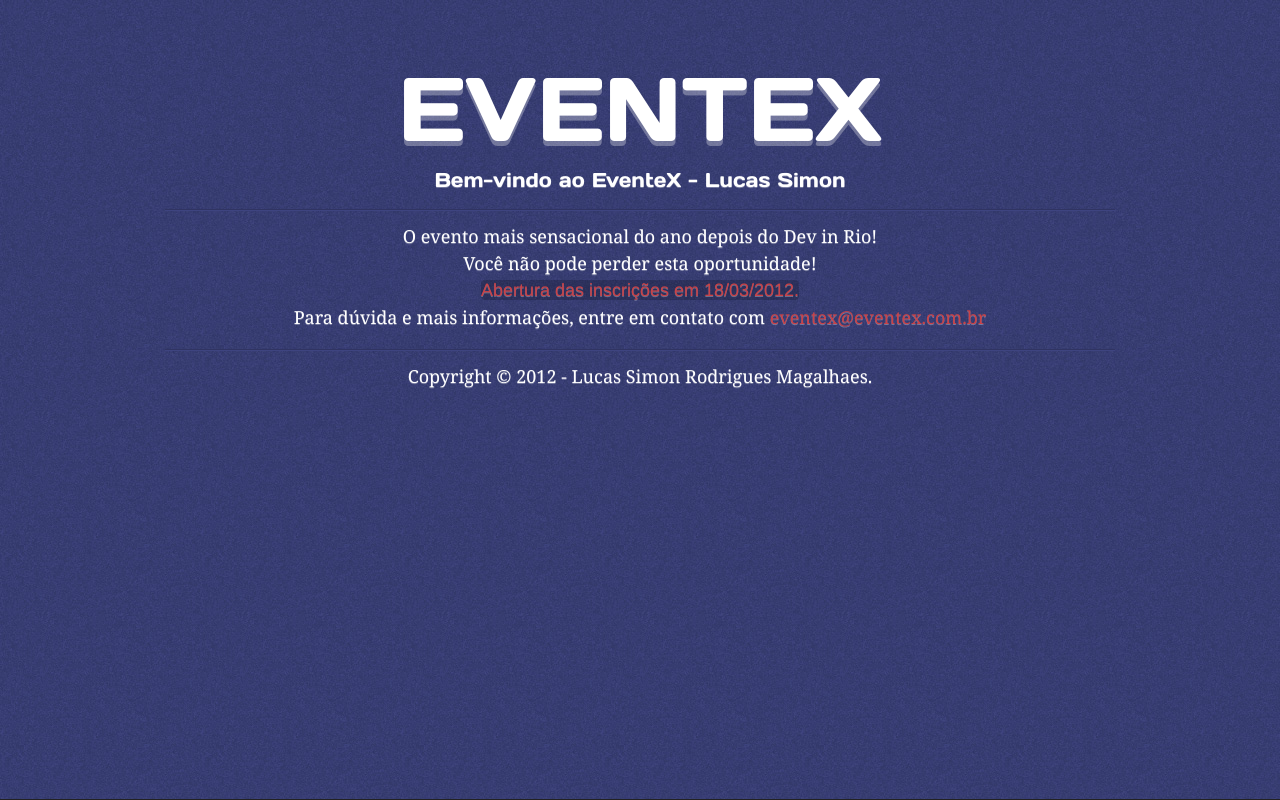
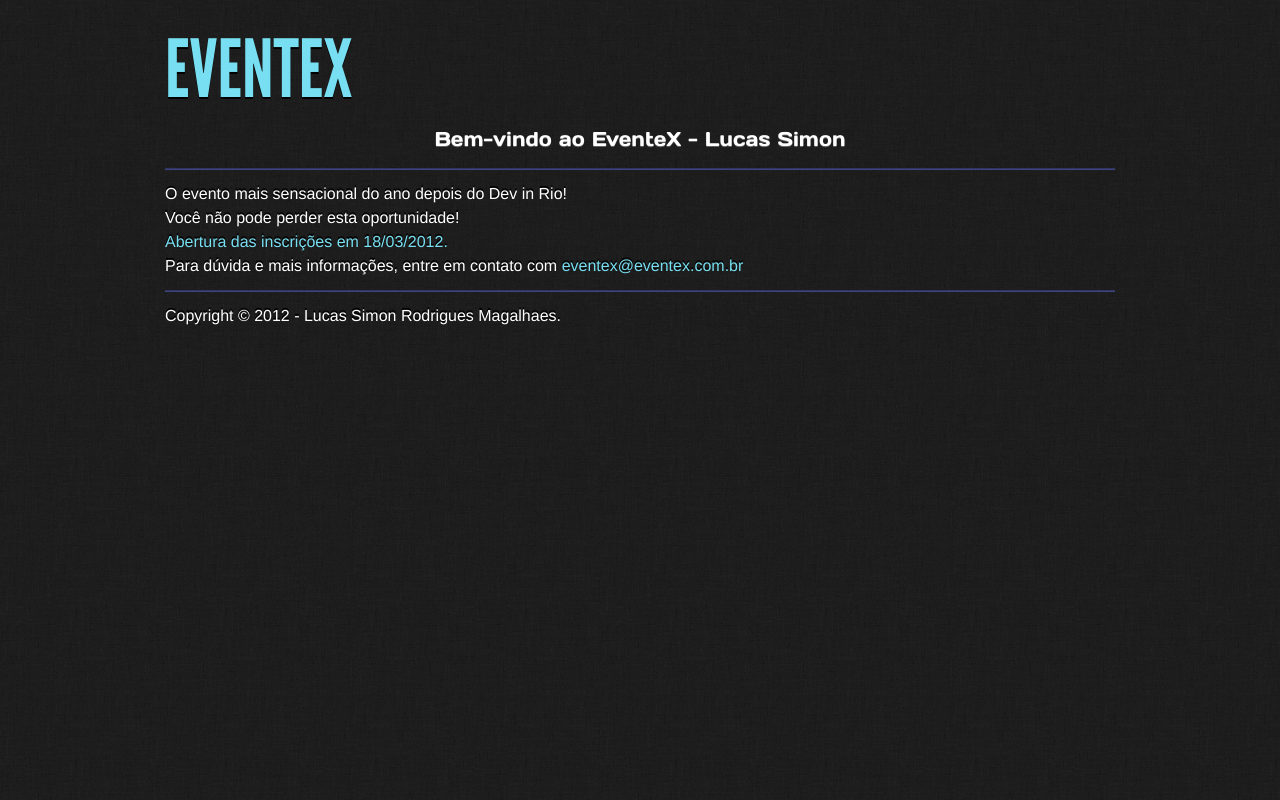
Before and after one commit to lucassimon/eventex-lucassimon, a Django app: page / in a window 1280 px wide. Run offline with Django 3.2, Linux system fonts and the light colour scheme; parts of the project's set-up code (start-up, migrations or seed data) failed here and were passed over.

Commit message:
alterado todo o layout para adptar-se ao layout pronto baixad da net

```diff
--- a/src/static/css/style.css
+++ b/src/static/css/style.css
@@ -1,41 +1,64 @@
 	body {
-	background   : #ca4247 url(/static/img/bg_body2.jpg) repeat scroll;
-	border-bottom: solid 1px #222;
-	padding      : 0;
-	padding-top  : 60px;
-	display      : block;
-	color        : #FFF;
+		background : #232323 url(static/img/img/bg.png) repeat;
+		margin     : 0;
+		padding    : 0;
+		font-family: "Helvetica Neue", Helvetica, Arial, sans-serif;
 	}
 
-/*@font-face {
-	font-family: LeagueGothicRegular;
-	src        : url('/static/fonts/League_Gothic-webfont.eot');
-	src        : local('â˜º'), url('/static/fonts/League_Gothic-webfont.woff') format('woff'),
-		url('/static/League_Gothic-webfont.ttf') format('truetype'),
-		font-weight: normal;
-	font-style : normal;
+	/* Make HTML 5 elements display block-level for consistent styling */
+	header, nav, article, section, aside, footer, address {
+		display: block;
 	}
-*/
+
+	.wrapper {
+		width      : 960px;
+		min-height : 720px;
+		margin     : 0 auto;
+		text-align : center;
+		background : url(static/img/bg-light.png) no-repeat;
+		padding-top: 20px;
+	}
+
+	a{ color: #77dff1; text-decoration: none;}
 
 
 
 	@font-face {
+		font-family: "LeagueGothicRegular";
+		src: url("/static/fonts/League_Gothic-webfont.eot");
+		src: url("/static/fonts/League_Gothic-webfont.eot?#iefix") format("embedded-opentype"),
+	    url("/static/fonts/League_Gothic-webfont.woff") format("woff"),
+	    url("/static/fonts/League_Gothic-webfont.ttf") format("truetype"),
+	    url("/static/fonts/League_Gothic-webfont.svg#LeagueGothicRegular") format("svg");
+		font-weight: normal;
+		font-style: normal;
+	}
+
+	@font-face {
 		font-family: Days;
-	src: url("/static/fonts/Days.otf") format("opentype");
-
+		src        : url("/static/fonts/Days.otf") format("opentype");
 	}
 
 
 	h1 {
-	font-family  : Days, "Helvetica Neue", "Arial Narrow", Helvetica, Geneva, sans-serif;
 		text-transform: uppercase;
-	font-weight: normal;
-	font-size    : 90px;
-	line-height: 1;
-	color        : #FFF;
-	margin-bottom: 1px;
-	text-align   : center;
-	text-shadow: 0 5px 0 rgba(255, 255, 255, 0.3);
+		color         : #77dff1;
+		font-family   : LeagueGothicRegular;
+		font-size     : 80px;
+		font-weight   : lighter;
+		text-shadow   : 0px 2px 0px #000;
+		margin        : 30px 0 0 0;
+	}
+
+	h2 {
+		text-transform: uppercase;
+		color         : #77dff1;
+		font-family   : LeagueGothicRegular;
+		font-size     : 24px;
+		font-weight   : lighter;
+		text-shadow   : 0px 2px 0px #000;
+		margin        : 15px 0 15px 20px;
+		text-align    : left;
 	}
 
 	h3 {
@@ -46,11 +69,18 @@ h3 {
 		text-shadow: 0 1px 0 rgba(255, 255, 255, 0.3);
 	}
 
-div>article {
+	/*div>article {
 		text-align: center;
+	}*/
+
+	p {
+		color: #fff;
+		margin: 0;
+		font-size: 16px;
+		text-shadow: 0 -2px 0 #000;
 	}
 
-p {
+	/*p {
 		font-family: Calluna, Cambria, Georgia, Palatino, 'Palatino Linotype', Times, 'Times New Roman', serif;
 		font-size  : 18px;
 		color      : #FFF;
```
Also changed, not shown: other parts of src/static/css/style.css (+116 -1 lines), 1 other file. Lines whose indentation alone changed are shown as unchanged.
